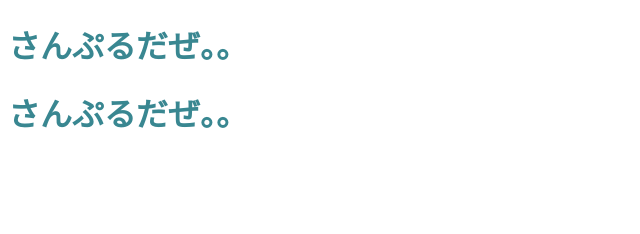
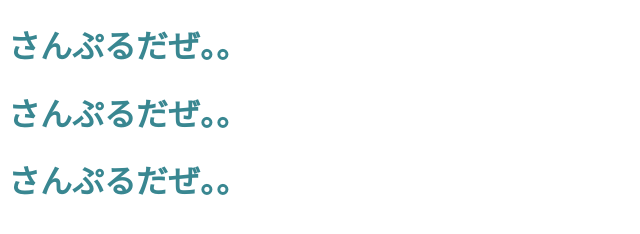
Before and after one commit to HidetoNakasone/0121_hoge, a plain HTML site: page index.html in a window 1280 px wide. Shown: the whole page, without its empty margins (0-640 px from the left). Drawn offline with Linux system fonts and the light colour scheme.

Commit message:
3回目_バックアップ

```diff
--- a/index.html
+++ b/index.html
@@ -8,5 +8,6 @@
   <body>
     <h1>さんぷるだぜ。。</h1>
     <h1>さんぷるだぜ。。</h1>
+    <h1>さんぷるだぜ。。</h1>
   </body>
 </html>
```
